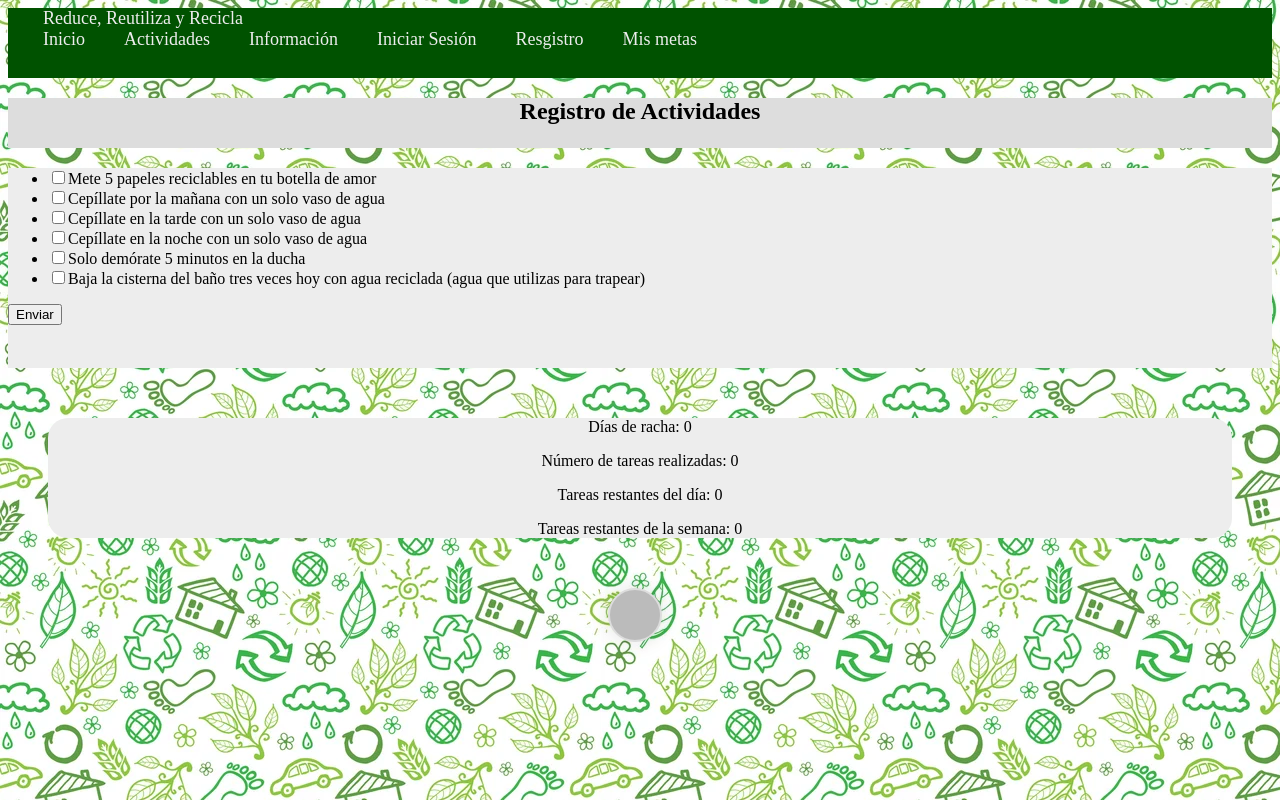
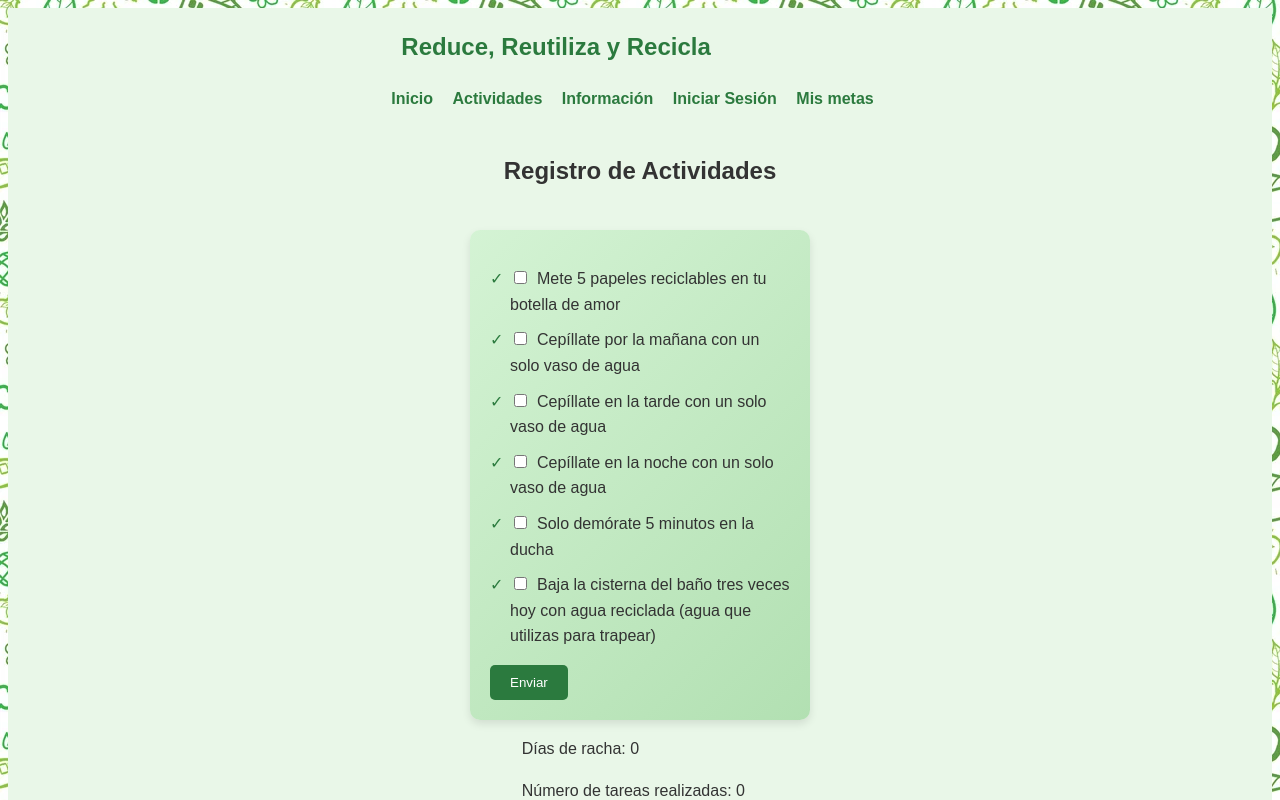
Before and after one commit to mariana2425/mi-nuevo-proyecto1, a SvelteKit app: page /Metas in a window 1280 px wide. Shown: the top 800 px of the page. Built offline with nearby package versions, Linux system fonts and the light colour scheme.

Commit message:
octubre 15

```diff
--- a/src/routes/Actividades/+page.svelte
+++ b/src/routes/Actividades/+page.svelte
@@ -1,3 +1,4 @@
+<main class="bodymi">
 <header class="Nav">
     <h1>RECICLA PARA UN MUNDO MEJOR</h1>
     <nav class="EN">
@@ -47,7 +48,7 @@
                     <ul><li>Como ves, es muy fácil y divertido contribuir a cuidar el medio ambiente con el reciclaje creativo. Anímate y cuéntanos tus experiencias y tus ideas creativas para reciclar.</li></ul>
                     <br>
                     <p>VIDEO REFERENTE ⬇️ </p>
-                    <iframe width="500" height="200" src="https://www.youtube.com/watch?v=c-G6BcEaBiY" frameborder="0"></iframe>
+                    <iframe width="500" height="200" src="https://www.youtube.com/watch?v=c-G6BcEaBiY" title="YouTube video player" frameborder="0" allow="accelerometer; autoplay; clipboard-write; encrypted-media; gyroscope; picture-in-picture; web-share" referrerpolicy="strict-origin-when-cross-origin" allowfullscreen></iframe>
              </div>
          </div>
         </div>
@@ -157,10 +158,12 @@
      </div>
 
  </section>
+</main>
 
 
-  <style>
-    body {
+
+<style>
+    .bodymi {
     font-family: 'Arial', sans-serif;
     background-image: url(FONDO\ ACTIVIDADES);
     color: #0e0d0d;
@@ -178,18 +181,6 @@ header h1 {
     text-align: center;
     padding: 20px;
     color: #ededed;
-}
-
-
-nav ul li {
-    display: inline;
-    margin-right: 20px;
-}
-
-nav ul li a {
-    color: #080808;
-    text-decoration: none;
-    font-size: 18px;
 }
 
 section {
@@ -210,22 +201,6 @@ p {
     font-weight: 700;
 }
 
-footer {
-    background-color: #333;
-    color: #0f0f0f;
-    text-align: center;
-    padding: 20px;
-    position: fixed;
-    left: 0;
-    bottom: 0;
-    width: 100%;
-}
-
-.actividad {
-    display: none;
-    text-decoration: dashed;
-    font-weight: 800;
-}
 
 h1{
     color: white;
@@ -266,4 +241,4 @@ div.galeria:hover{
     color: green;
 }
 
-  </style>
+</style>
--- /dev/null
+++ b/src/routes/Inicio/+page.svelte
@@ -0,0 +1,181 @@
+<main class="bodymin">
+<header class="Nav">
+    <a href="/" class="Logo">Reduce, Reutiliza y Recicla </a>
+    <nav class="EN">
+        <a href="http://127.0.0.1:5500/Inicio.html">Inicio</a>
+        <a href="http://127.0.0.1:5500/Actividades.html">Actividades</a>
+        <a href="http://127.0.0.1:5500/Informacion.html">Información</a>
+        <a href="http://127.0.0.1:5500/ingreso.html?#" >Iniciar Sesión</a>
+        <a href="http://127.0.0.1:5500/Funcionalidad.html">Mis metas</a>
+    </nav>
+</header>
+<section class="Inicio">
+    <div class="Inicio-contenido">
+        <h1>"Hola, Bienvenido a Recicla y Crea"</h1>
+        <p>Aprende y participa en nuestras actividades de reciclaje para contribuir a un planeta más limpio.</p>
+    </div>
+    <div class="Ingresa">
+        <a href="http://127.0.0.1:5500/ingreso.html?#" >Iniciar Sesión</a>
+    </div>
+    <div class="Inicio-link">
+        <a href="/"><i class='bx bxl-facebook'></i></a>
+        <a href="/"><i class='bx bxl-gmail'></i></a>
+        <a href="/"><i class='bx bxl-instagram' ></i></a>
+    </div>
+</section>
+</main>
+
+
+<style>
+    .bodymin {
+    margin: 0;
+    padding: 0;
+    font-family: 'Poppins', sans-serif;
+    color: rgba(0, 0, 0, 0.8);
+    background-image: url(fondo2.jpg);
+    background-repeat: no-repeat;
+    background-size: cover;
+    background-position: center center;
+    background-attachment: fixed;
+    object-fit: cover;
+}
+header {
+    position: fixed;
+    top: 0;
+    left: 0;
+    width: 100%;
+    padding: 20px 10%;
+    background: transparent;
+    display: flex;
+    justify-content: space-between;
+    align-items: center;
+    z-index: 100;
+
+
+}
+.Logo{
+    font-size: 25px;
+    color: #ededed;
+    text-decoration: none;
+    font-weight: 600;
+}
+*{
+    margin:0;
+    padding: 0;
+    box-sizing: border-box;
+    font-family: 'Poppins', sans-serif;
+
+}
+.Nav a {
+    font-size: 18px;
+    color: #000000;
+    text-decoration: none;
+    font-weight: 500;
+    margin-left: 35px ;
+    transition: .3s;
+}
+.Nav a:hover {
+    color:#258d19;
+}
+.Inicio {
+    height: 100vh;
+    background: url('') ;
+    background-size: cover;
+    background-position: center ;
+    display: flex;
+    align-items: center;
+    padding: 0 10%;
+}
+.Inicio-contenido {
+    max-width: 600px;
+
+}
+.Inicio-contenido h1 {
+    font-size: 56px;
+    font-weight: 700;
+    line-height: 1.2;
+    color: #013d01;
+}
+.Inicio-contenido p {
+    font-size: 16px;
+    margin: 20px 0 40px;
+}
+
+.Ingresa a {
+    position: relative;
+    display: inline-flex;
+    justify-content: center;
+    align-items: center;
+    width: 150px;
+    height: 100%;
+    background: #6fad68;
+    border: 2px solid #74bb6c;
+    border-radius: 8px;
+    font-size: 19px;
+    color: #5d745d;
+    text-decoration: none;
+    font-weight: 600;
+    letter-spacing: 1px;
+    z-index: 1;
+    overflow: hidden;
+    transition: .5s;
+}
+.Ingresa a:hover{
+    color:#87aa83;
+}
+
+.Ingresa a:nth-child(2) {
+    background: transparent;
+    color:#258d19;
+}
+.Ingresa a:nth-child(2):hover{
+    color:#258d19;
+
+}
+.Ingresa a:nth-child(2)::before{
+    background: #005200;
+
+}
+
+.Inicio-link {
+    position: absolute;
+    bottom: 40px;
+    width: 170px;
+    display: flex;
+    justify-content: space-between;
+}
+.Inicio-link a {
+    position: relative;
+    display: inline-flex;
+    justify-content: center;
+    align-items: center;
+    width: 40px;
+    height: 40px;
+    background: transparent;
+    border: 2px solid #258d19;
+    border-radius: 50%;
+    font-size: 20px;
+    color: #258d19;
+    text-decoration: none;
+    z-index: 1;
+    overflow: hidden;
+    transition: .5s;
+}
+.Inicio-link a:hover {
+    color:#005200
+}
+.Inicio-link a::before{
+    content: '';
+    position: absolute;
+    top: 0;
+    left: 0;
+    width: 0;
+    height: 100%;
+    background-color: #258d19;
+    z-index: -1;
+    transition: .5s;
+}
+.Inicio-link a:hover::before {
+    width: 100%;
+}
+</style>
--- a/src/routes/Metas/+page.svelte
+++ b/src/routes/Metas/+page.svelte
@@ -1,15 +1,14 @@
+<main class="bodym">
 <header class="Nav">
-    <a href="#" class="Logo">Reduce, Reutiliza y Recicla </a>
+    <a href="/" class="Logo">Reduce, Reutiliza y Recicla </a>
     <nav class="EN">
         <a href="http://127.0.0.1:5500/Inicio.html">Inicio</a>
         <a href="http://127.0.0.1:5500/Actividades.html">Actividades</a>
         <a href="http://127.0.0.1:5500/Informacion.html">Información</a>
         <a href="http://127.0.0.1:5500/Iniciosesion.html">Iniciar Sesión</a>
-        <a href="http://127.0.0.1:5500/Resgistro.html">Resgistro</a>
         <a href="http://127.0.0.1:5500/Funcionalidad.html">Mis metas</a>
     </nav>
 </header>
-
 <h2 class="H2">Registro de Actividades</h2>
 <div class="Actividades">
     <form action="#" method="post" id="registroForm">
@@ -40,158 +39,112 @@
 
 <div id="agradecimiento" style="display: none;">
     <p>MUCHAS GRACIAS POR PARTICIPAR EL DÍA DE HOY. ESPERA TUS TAREAS DE MAÑANA.</p>
+    <p>Has acumulado <span id="puntosRecibidos">0</span> puntos.</p>
 </div>
+</main>
+
+<style>
+
+.bodym {
+    font-family: 'Arial', sans-serif;
+    background-color: #e9f7e8;
+    color: #333;
+    margin: 0;
+    padding: 20px;
+    display: flex;
+    flex-direction: column;
+    align-items: center;
+    line-height: 1.6;
+}
 
 
-<style>
-    body {
-    font-family: 'Salsa', cursive;
-    background-color: #f0f0f0;
-    background-image: url(FONDO\ ACTIVIDADES); /* Cambia 'tu_imagen.jpg' por la ruta de tu imagen */
-    background-size: cover;
-    background-position: center;
-    color: #333; /* Cambiamos el color del texto a un tono más oscuro */
+.Logo {
+    font-size: 24px;
+    color: #2b7a3e;
+    font-weight: bold;
+    text-decoration: none;
+    transition: color 0.3s, transform 0.3s;
+    padding: 10px;
 }
 
-.container {
-    max-width: 800px;
-    margin: 20px auto;
+.Logo:hover {
+    color: #1e5830;
+    transform: scale(1.05);
+}
+
+
+.EN {
+    margin: 20px 0;
+}
+
+.EN a {
+    margin-right: 15px;
+    color: #2b7a3e;
+    text-decoration: none;
+    font-weight: bold;
+    transition: color 0.3s, text-shadow 0.3s;
+}
+
+.EN a:hover {
+    color: #1e5830;
+    text-shadow: 0px 0px 5px rgba(0, 0, 0, 0.2);
+}
+
+
+.Actividades {
+    background: linear-gradient(135deg, #d4f3d4, #b2e0b2);
     padding: 20px;
     border-radius: 10px;
-    background-color: rgba(255, 255, 255, 0.9); /* Hacemos el contenedor semi-transparente para que se vea la imagen de fondo */
-    box-shadow: 0 0 20px rgba(0, 0, 0, 0.1);
+    box-shadow: 0px 4px 8px rgba(0, 0, 0, 0.1);
+    width: 300px;
+    margin-top: 20px;
+    transition: transform 0.3s ease, box-shadow 0.3s ease;
 }
 
-/* Estilos para el contenedor del título */
-.title-container {
-    text-align: center;
-    margin-bottom: 30px;
-    padding: 20px;
-    background-color: #008CBA;
-    border-radius: 10px;
+.Actividades:hover {
+    transform: scale(1.05);
+    box-shadow: 0px 8px 16px rgba(0, 0, 0, 0.2);
 }
 
-/* Estilos para el título */
-.title-container h2 {
-    color: white;
-    font-size: 36px; /* Aumentamos el tamaño de la fuente */
-    font-weight: bold; /* Hacemos la fuente más gruesa */
-    margin: 0;
+.Actividades ul {
+    list-style-type: none;
+    padding: 0;
 }
 
-/* Estilos para el resto del contenido */
-.task-list,
-.task-item,
-.submit-button,
-.stats,
-.gota-agua-container,
-.gota-agua::after {
-    font-size: 20px; /* Aumentamos el tamaño de la fuente */
-    font-weight: bold; /* Hacemos la fuente más gruesa */
-    color: #000000; /* Cambiamos el color del texto a un tono más oscuro */
+.Actividades li {
+    margin: 10px 0;
+    position: relative;
+    padding-left: 20px;
 }
 
-.task-item {
-    margin-bottom: 15px;
-    border-bottom: 1px solid #ddd;
-    padding-bottom: 10px;
+.Actividades li::before {
+    content: '✓';
+    position: absolute;
+    left: 0;
+    color: #2b7a3e;
 }
 
-/* Estilos para los checkboxes */
-.task-checkbox {
+input[type="checkbox"] {
     margin-right: 10px;
 }
 
-/* Estilos para el botón de enviar */
-.submit-button {
-    display: block;
-    width: 100%;
-    background-color: #4CAF50;
+
+input[type="submit"] {
+    background-color: #2b7a3e;
     color: white;
-    padding: 10px;
     border: none;
+    padding: 10px 20px;
     border-radius: 5px;
     cursor: pointer;
-    transition: background-color 0.3s;
+    transition: background-color 0.3s, transform 0.3s;
 }
 
-.submit-button:hover {
-    background-color: #45a049;
+input[type="submit"]:hover {
+    background-color: #1e5830;
+    transform: scale(1.05);
 }
 
-.Racha {
-    text-align: center;
-    margin-top: 50px;
-    background-color: #ededed;
-    border-radius: 20px;
-    margin-left: 40px;
-    margin-right: 40px;
-}
 
-/* Estilos para la gota de agua */
-.gota-agua-container {
-    display: flex;
-    justify-content: center;
-    margin-top: 50px;
-}
-
-.gota-agua {
-    width: 100px;
-    height: 100px;
-    border-radius: 50%;
-    transition: background-color 0.5s ease;
-    position: relative;
-    background-color: #fff;
-    border: 2px solid #ddd;
-    box-shadow: 0 0 20px rgba(0, 0, 0, 0.1);
-}
-
-.gota-agua::after {
-    content: attr(data-message);
-    position: absolute;
-    top: 50%;
-    left: 50%;
-    transform: translate(-50%, -50%);
-    font-size: 16px;
-    color: white;
-    padding: 10px;
-    background-color: rgba(0, 0, 0, 0.7);
-    border-radius: 5px;
-    white-space: nowrap;
-    visibility: hidden;
-}
-
-.gota-agua:hover::after {
-    visibility: visible;
-}
-.Nav a {
-    font-size: 18px;
-    color: #ededed;
-    text-decoration: none;
-    font-weight: 500;
-    margin-left: 35px ;
-    transition: .3s;
-}
-.Nav a:hover {
-    color:#258d19;
-}
-header{
-    background-color: #005200;
-    height: 70px;
-}
-.Actividades{
-    height: 200px;
-    background-color: #ededed;
-}
-.H2{
-    background-color: #ddd;
-    text-align: center;
-    height: 50px;
-}
-
-    .stats {
-        margin-top: 20px;
-    }
 .gota-agua-container {
     display: flex;
     align-items: center;
@@ -233,5 +186,4 @@ header{
 .gota-agua.verde {
     background-color: #4CAF50;
 }
-
 </style>
```
Lines whose indentation alone changed are shown as unchanged.
